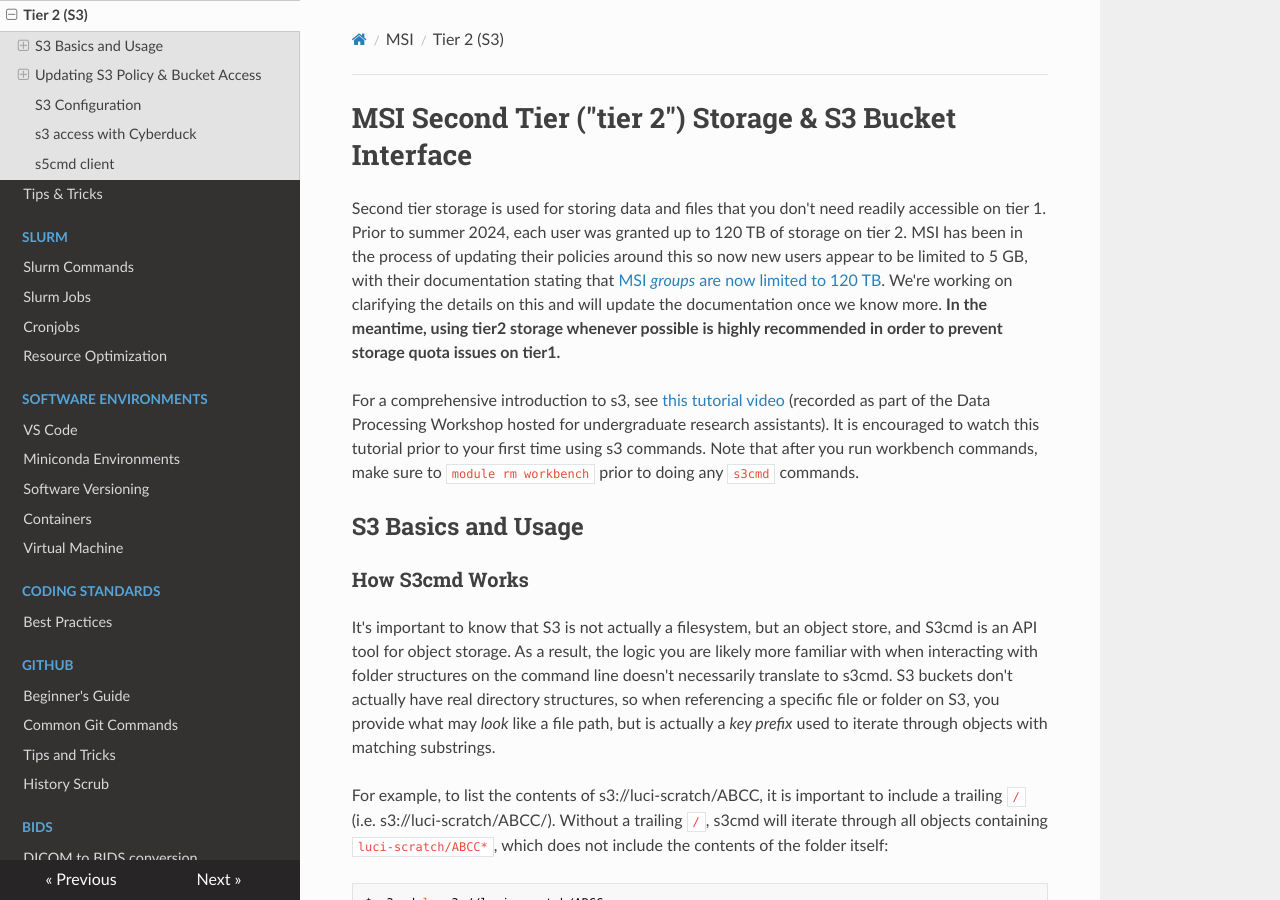
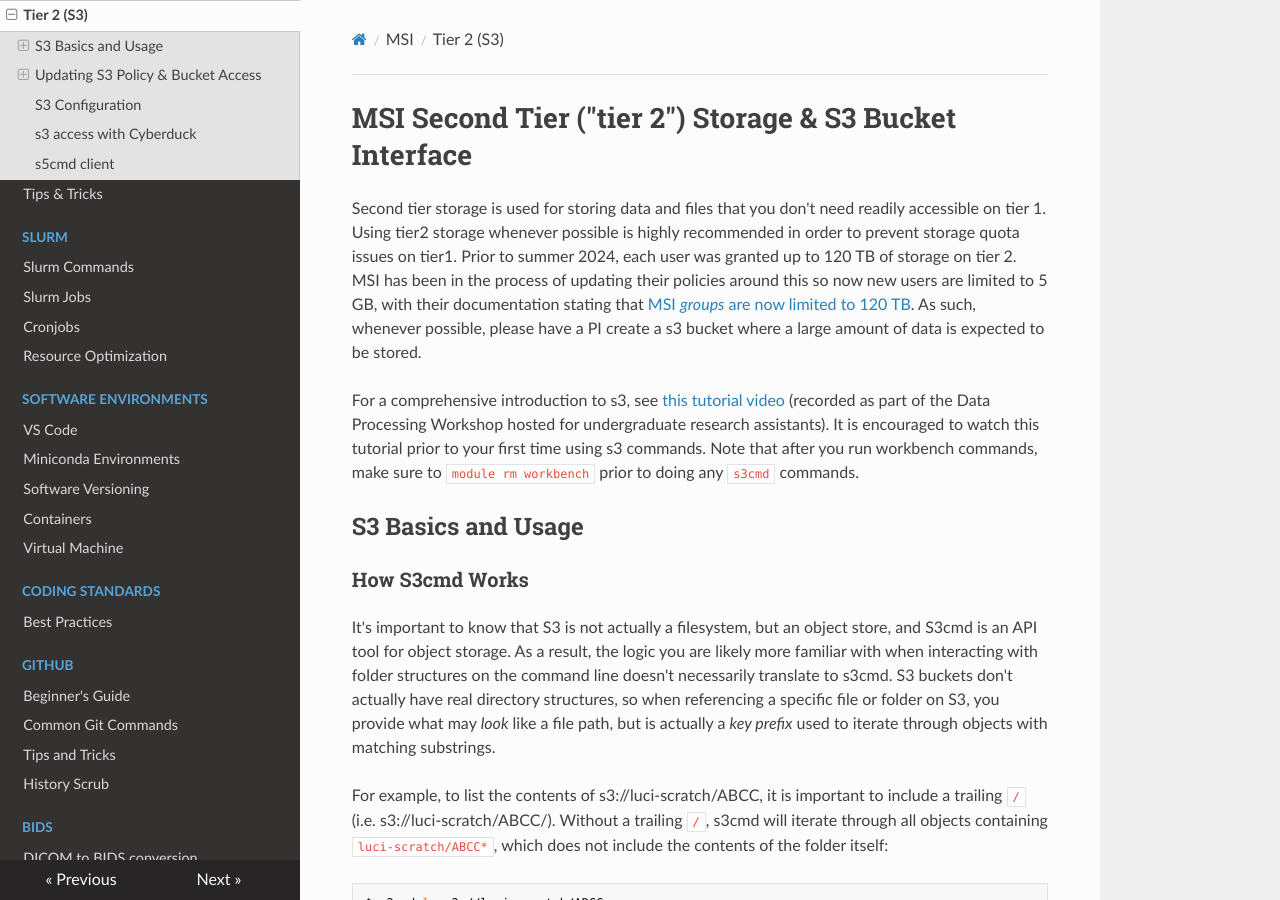
Before and after one commit to DCAN-Labs/cdni-brain, an MkDocs documentation site: the page built from docs/s3.md, in a window 1280 px wide and 900 px high. Built offline with MkDocs 1.6.1, drawn with Linux system fonts in a browser that asks for light colours; nearby versions of some CDN libraries.

Commit message:
Update s3.md
Tim confirmed that new users are now limited to 5 GB on tier2, so I have updated the language to reflect that

```diff
--- a/docs/s3.md
+++ b/docs/s3.md
@@ -1,5 +1,5 @@
 # MSI Second Tier ("tier 2") Storage & S3 Bucket Interface
-Second tier storage is used for storing data and files that you don't need readily accessible on tier 1. Prior to summer 2024, each user was granted up to 120 TB of storage on tier 2. MSI has been in the process of updating their policies around this so now new users appear to be limited to 5 GB, with their documentation stating that [MSI *groups* are now limited to 120 TB](https://msi.umn.edu/about-msi-services/data-storage/second-tier-storage). We're working on clarifying the details on this and will update the documentation once we know more. **In the meantime, using tier2 storage whenever possible is highly recommended in order to prevent storage quota issues on tier1.**
+Second tier storage is used for storing data and files that you don't need readily accessible on tier 1. Using tier2 storage whenever possible is highly recommended in order to prevent storage quota issues on tier1. Prior to summer 2024, each user was granted up to 120 TB of storage on tier 2. MSI has been in the process of updating their policies around this so now new users are limited to 5 GB, with their documentation stating that [MSI *groups* are now limited to 120 TB](https://msi.umn.edu/about-msi-services/data-storage/second-tier-storage). As such, whenever possible, please have a PI create a s3 bucket where a large amount of data is expected to be stored.
 
 For a comprehensive introduction to s3, see [this tutorial video](https://drive.google.com/drive/folders/1Oz3i5lbld5VmXGdhWagOMWYOIJmgrJA4) (recorded as part of the Data Processing Workshop hosted for undergraduate research assistants). It is encouraged to watch this tutorial prior to your first time using s3 commands. Note that after you run workbench commands, make sure to `module rm workbench` prior to doing any `s3cmd` commands.
 
```
